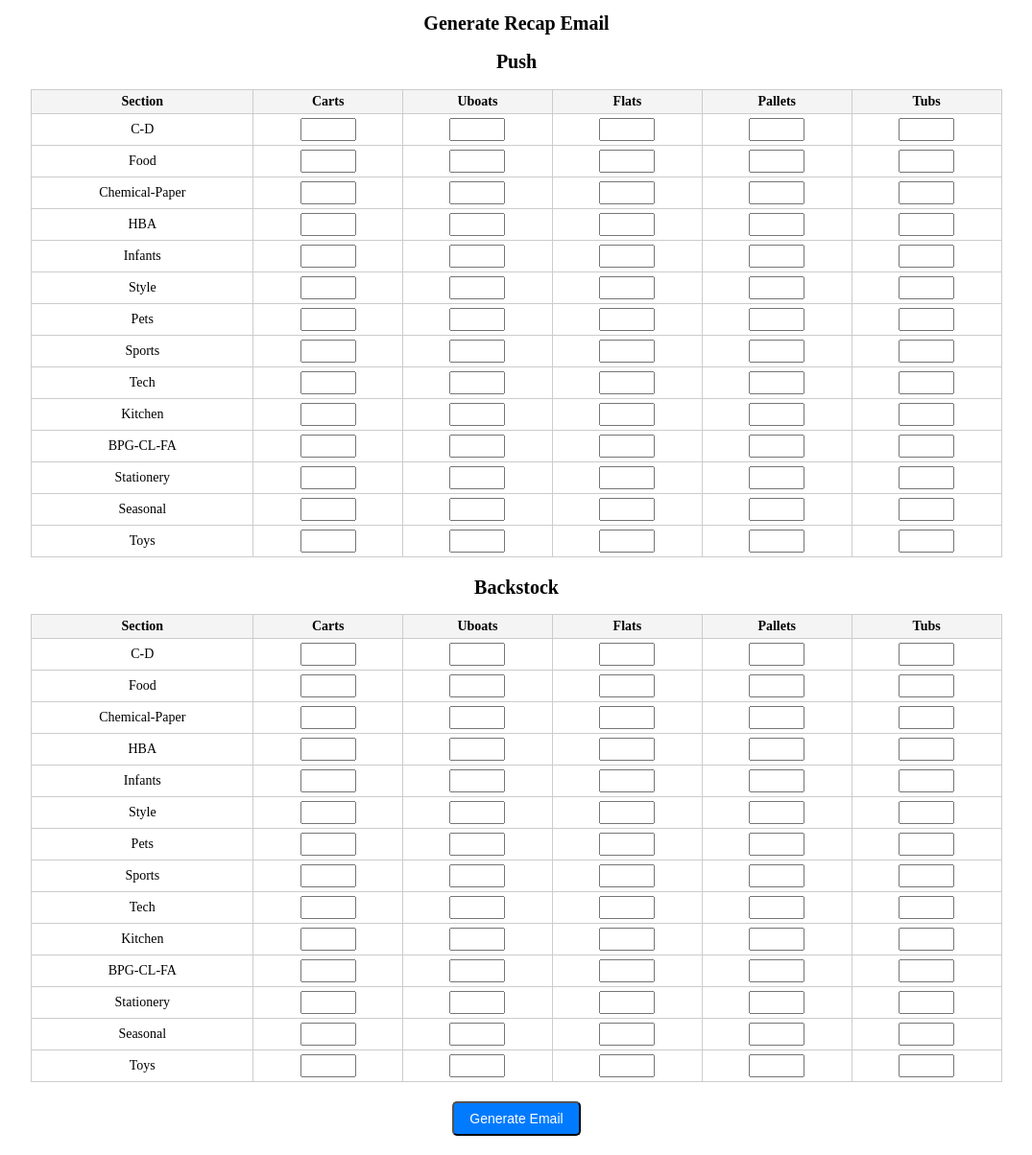
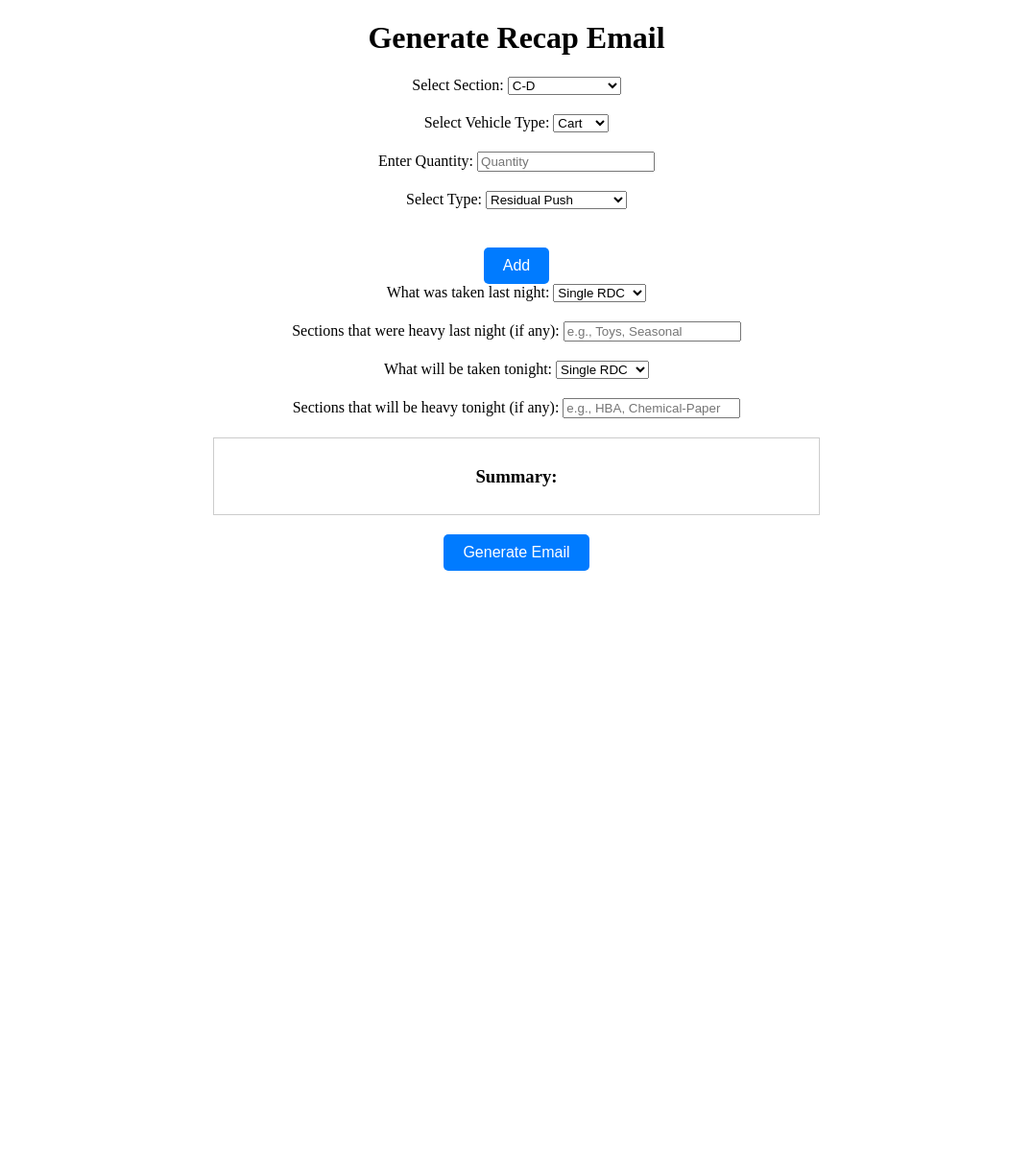
Before and after one commit to hayasep/trailer-summary-render-app, a Flask app: page /email_form in a window 1280 px wide. Shown: the whole page at 96% size, without its empty margins (102-1177 px from the left). After the commit the page ends 595 px from the top, so only its background shows below. Run offline with Flask 3, Linux system fonts and the light colour scheme.

Commit message:
improved email form

```diff
--- a/app.py
+++ b/app.py
@@ -356,72 +356,49 @@ def generate_email():
 
 @app.route("/email_form", methods=["GET", "POST"])
 def email_form():
-    """Generate email form with Push and Backstock tables."""
     global all_data
 
-    # Predefined sections if no trailer data is available
     predefined_sections = [
         'C-D', 'Food', 'Chemical-Paper', 'HBA', 'Infants',
         'Style', 'Pets', 'Sports', 'Tech', 'Kitchen',
         'BPG-CL-FA', 'Stationery', 'Seasonal', 'Toys'
     ]
 
-    # Determine sections from data or fallback to predefined sections
     sections = sorted(all_data['Section'].unique()) if not all_data.empty else predefined_sections
 
     if request.method == "POST":
-        # Process the form data
-        push_data = {}
-        backstock_data = {}
+        summary_data = request.form.get('summaryData')
+        last_night = request.form.get('last_night', '')
+        heavy_last_night = request.form.get('heavy_last_night', '')
+        tonight = request.form.get('tonight', '')
+        heavy_tonight = request.form.get('heavy_tonight', '')
 
-        for section in sections:
-            push_data[section] = {
-                'carts': int(request.form.get(f"{section}_push_carts") or 0),
-                'uboats': int(request.form.get(f"{section}_push_uboats") or 0),
-                'flats': int(request.form.get(f"{section}_push_flats") or 0),
-                'pallets': int(request.form.get(f"{section}_push_pallets") or 0),
-                'tubs': int(request.form.get(f"{section}_push_tubs") or 0),
-            }
-            backstock_data[section] = {
-                'carts': int(request.form.get(f"{section}_backstock_carts") or 0),
-                'uboats': int(request.form.get(f"{section}_backstock_uboats") or 0),
-                'flats': int(request.form.get(f"{section}_backstock_flats") or 0),
-                'pallets': int(request.form.get(f"{section}_backstock_pallets") or 0),
-                'tubs': int(request.form.get(f"{section}_backstock_tubs") or 0),
-            }
+        email_content = f"Good morning team!\n\nLast night we took a {last_night}."
+        if heavy_last_night:
+            email_content += f" It was heavy in {heavy_last_night}.\n\n"
 
-        # Generate email content
-        email_content = "Good morning team!\n\n"
-        email_content += "Here is the recap of what we left back:\n\n"
+        if summary_data:
+            summary_items = eval(summary_data)
+            for category, items in summary_items.items():
+                if items:
+                    email_content += f"{category}:\n"
+                    for item in items:
+                        email_content += f"- {item}\n"
+                    email_content += "\n"
 
-        # Add Push data
-        email_content += "Residual Push:\n"
-        for section, counts in push_data.items():
-            non_zero_values = [
-                f"{value} {key}" for key, value in counts.items() if value > 0
-            ]
-            if non_zero_values:  # Include only if any value is greater than 0
-                email_content += f"{section}: {', '.join(non_zero_values)}\n"
+        email_content += f"Tonight we will take a {tonight}."
+        if heavy_tonight:
+            email_content += f" It will be heavy in {heavy_tonight}.\n\n"
 
-        # Add Backstock data
-        email_content += "\nBackstock:\n"
-        for section, counts in backstock_data.items():
-            non_zero_values = [
-                f"{value} {key}" for key, value in counts.items() if value > 0
-            ]
-            if non_zero_values:  # Include only if any value is greater than 0
-                email_content += f"{section}: {', '.join(non_zero_values)}\n"
+        email_content += "Here is a visual summary of what we are taking tonight:\n"
+        chart_url = url_for('generate_chart')
+        email_content += f"<img src='{chart_url}' alt='Pie Chart'>\n\n"
 
-        email_content += "\nPlease let me know if you have any questions. Thank you!"
+        email_content += "Please let me know if you have any questions. Thank you!"
 
-        # Render the email preview
         return render_template("email_preview.html", email_content=email_content)
 
-    # Render the form
     return render_template("email_form.html", sections=sections)
-
-
-
 
 if __name__ == "__main__":
     app.run(debug=True)
--- a/templates/email_form.html
+++ b/templates/email_form.html
@@ -5,47 +5,39 @@
     <meta name="viewport" content="width=device-width, initial-scale=1.0">
     <title>Generate Recap Email</title>
     <style>
-        table {
-            width: 80%;
-            margin: 0 auto 20px auto;
-            border-collapse: collapse;
-            font-size: 14px;
+        .form-container {
+            width: 50%;
+            margin: 0 auto;
+            text-align: center;
         }
 
-        th, td {
-            border: 1px solid #ccc;
-            text-align: center;
-            padding: 4px;
-            word-wrap: break-word;
+        .form-group {
+            margin-bottom: 20px;
         }
 
-        th {
-            background-color: #f4f4f4;
-            font-size: 14px;
+        .summary-list {
+            margin-top: 20px;
+            border: 1px solid #ccc;
+            padding: 10px;
         }
 
-        input[type="number"] {
-            width: 50px;
-            text-align: center;
-            font-size: 14px;
-            padding: 2px;
+        .summary-list ul {
+            list-style: none;
+            padding: 0;
         }
 
-        h1, h2 {
-            text-align: center;
-            font-size: 20px;
+        .summary-list li {
+            margin: 5px 0;
         }
 
         .submit-button {
-            display: block;
-            margin: 20px auto;
-            padding: 8px 16px;
+            margin-top: 20px;
+            padding: 10px 20px;
             background-color: #007BFF;
             color: white;
-            text-decoration: none;
-            text-align: center;
+            border: none;
             border-radius: 5px;
-            font-size: 14px;
+            font-size: 16px;
             cursor: pointer;
         }
 
@@ -55,62 +47,141 @@
     </style>
 </head>
 <body>
-    <h1>Generate Recap Email</h1>
+    <h1 style="text-align: center;">Generate Recap Email</h1>
 
-    <form method="POST" action="{{ url_for('email_form') }}">
-        <h2>Push</h2>
-        <table>
-            <thead>
-                <tr>
-                    <th>Section</th>
-                    <th>Carts</th>
-                    <th>Uboats</th>
-                    <th>Flats</th>
-                    <th>Pallets</th>
-                    <th>Tubs</th>
-                </tr>
-            </thead>
-            <tbody>
-                {% for section in sections %}
-                <tr>
-                    <td>{{ section }}</td>
-                    <td><input type="number" name="{{ section }}_push_carts" min="0"></td>
-                    <td><input type="number" name="{{ section }}_push_uboats" min="0"></td>
-                    <td><input type="number" name="{{ section }}_push_flats" min="0"></td>
-                    <td><input type="number" name="{{ section }}_push_pallets" min="0"></td>
-                    <td><input type="number" name="{{ section }}_push_tubs" min="0"></td>
-                </tr>
-                {% endfor %}
-            </tbody>
-        </table>
+    <div class="form-container">
+        <!-- Form to select section, vehicle, and quantity -->
+        <form id="emailForm" method="POST">
+            <div class="form-group">
+                <label for="section">Select Section:</label>
+                <select id="section" name="section">
+                    {% for section in sections %}
+                        <option value="{{ section }}">{{ section }}</option>
+                    {% endfor %}
+                </select>
+            </div>
 
-        <h2>Backstock</h2>
-        <table>
-            <thead>
-                <tr>
-                    <th>Section</th>
-                    <th>Carts</th>
-                    <th>Uboats</th>
-                    <th>Flats</th>
-                    <th>Pallets</th>
-                    <th>Tubs</th>
-                </tr>
-            </thead>
-            <tbody>
-                {% for section in sections %}
-                <tr>
-                    <td>{{ section }}</td>
-                    <td><input type="number" name="{{ section }}_backstock_carts" min="0"></td>
-                    <td><input type="number" name="{{ section }}_backstock_uboats" min="0"></td>
-                    <td><input type="number" name="{{ section }}_backstock_flats" min="0"></td>
-                    <td><input type="number" name="{{ section }}_backstock_pallets" min="0"></td>
-                    <td><input type="number" name="{{ section }}_backstock_tubs" min="0"></td>
-                </tr>
-                {% endfor %}
-            </tbody>
-        </table>
+            <div class="form-group">
+                <label for="vehicle">Select Vehicle Type:</label>
+                <select id="vehicle" name="vehicle">
+                    <option value="Cart">Cart</option>
+                    <option value="Uboat">Uboat</option>
+                    <option value="Flat">Flat</option>
+                    <option value="Pallet">Pallet</option>
+                    <option value="Tub">Tub</option>
+                    <option value="Metro">Metro</option>
+                </select>
+            </div>
 
-        <button type="submit" class="submit-button">Generate Email</button>
-    </form>
+            <div class="form-group">
+                <label for="quantity">Enter Quantity:</label>
+                <input type="number" id="quantity" name="quantity" min="1" placeholder="Quantity">
+            </div>
+
+            <div class="form-group">
+                <label for="category">Select Type:</label>
+                <select id="category" name="category">
+                    <option value="Residual Push">Residual Push</option>
+                    <option value="Light Duty Backstock">Light Duty Backstock</option>
+                    <option value="Bulk Backstock">Bulk Backstock</option>
+                </select>
+            </div>
+
+            <button type="button" id="addButton" class="submit-button">Add</button>
+
+            <!-- Hidden field to store summary data -->
+            <input type="hidden" id="summaryData" name="summaryData">
+
+            <!-- What was taken last night -->
+            <div class="form-group">
+                <label for="last_night">What was taken last night:</label>
+                <select id="last_night" name="last_night">
+                    <option value="Single RDC">Single RDC</option>
+                    <option value="Single HDC">Single HDC</option>
+                    <option value="Double RDC">Double RDC</option>
+                    <option value="Double HDC">Double HDC</option>
+                    <option value="1&1">1&1</option>
+                    <option value="Triple RDC">Triple RDC</option>
+                </select>
+            </div>
+
+            <div class="form-group">
+                <label for="heavy_last_night">Sections that were heavy last night (if any):</label>
+                <input type="text" id="heavy_last_night" name="heavy_last_night" placeholder="e.g., Toys, Seasonal">
+            </div>
+
+            <!-- Tonight's workload -->
+            <div class="form-group">
+                <label for="tonight">What will be taken tonight:</label>
+                <select id="tonight" name="tonight">
+                    <option value="Single RDC">Single RDC</option>
+                    <option value="Single HDC">Single HDC</option>
+                    <option value="Double RDC">Double RDC</option>
+                    <option value="Double HDC">Double HDC</option>
+                    <option value="1&1">1&1</option>
+                    <option value="Triple RDC">Triple RDC</option>
+                </select>
+            </div>
+
+            <div class="form-group">
+                <label for="heavy_tonight">Sections that will be heavy tonight (if any):</label>
+                <input type="text" id="heavy_tonight" name="heavy_tonight" placeholder="e.g., HBA, Chemical-Paper">
+            </div>
+        </form>
+
+        <div class="summary-list">
+            <h3>Summary:</h3>
+            <ul id="summaryList"></ul>
+        </div>
+
+        <button type="submit" form="emailForm" class="submit-button">Generate Email</button>
+    </div>
+
+    <script>
+        const addButton = document.getElementById('addButton');
+        const summaryList = document.getElementById('summaryList');
+        const summaryData = document.getElementById('summaryData');
+
+        const summaryItems = {
+            "Residual Push": [],
+            "Light Duty Backstock": [],
+            "Bulk Backstock": []
+        };
+
+        addButton.addEventListener('click', () => {
+            const section = document.getElementById('section').value;
+            const vehicle = document.getElementById('vehicle').value;
+            const quantity = document.getElementById('quantity').value;
+            const category = document.getElementById('category').value;
+
+            if (quantity && quantity > 0) {
+                const singularVehicle = vehicle + (quantity > 1 ? "s" : "");
+                const summaryItem = `${section}: ${quantity} ${singularVehicle}`;
+                summaryItems[category].push(summaryItem);
+
+                summaryList.innerHTML = '';
+                for (const [key, items] of Object.entries(summaryItems)) {
+                    if (items.length > 0) {
+                        const categoryHeader = document.createElement('h4');
+                        categoryHeader.textContent = key;
+                        summaryList.appendChild(categoryHeader);
+
+                        const categoryList = document.createElement('ul');
+                        items.forEach(item => {
+                            const listItem = document.createElement('li');
+                            listItem.textContent = item;
+                            categoryList.appendChild(listItem);
+                        });
+                        summaryList.appendChild(categoryList);
+                    }
+                }
+
+                summaryData.value = JSON.stringify(summaryItems);
+                document.getElementById('quantity').value = '';
+            } else {
+                alert('Please enter a valid quantity.');
+            }
+        });
+    </script>
 </body>
 </html>
```
